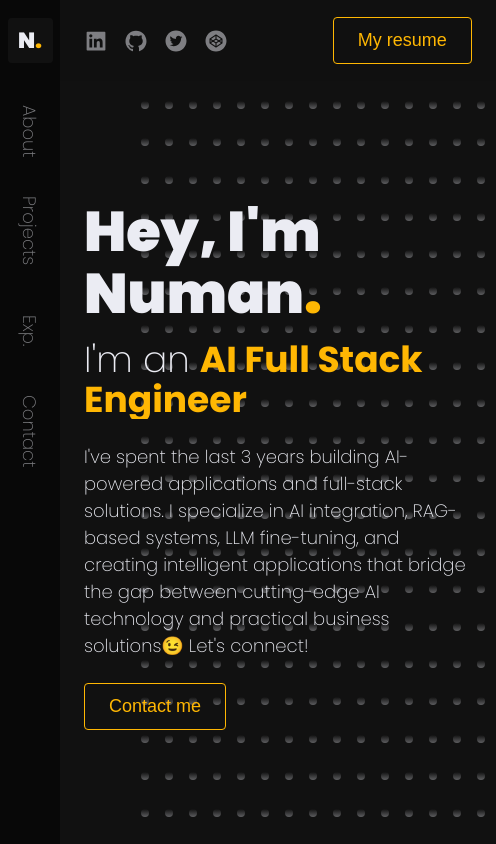
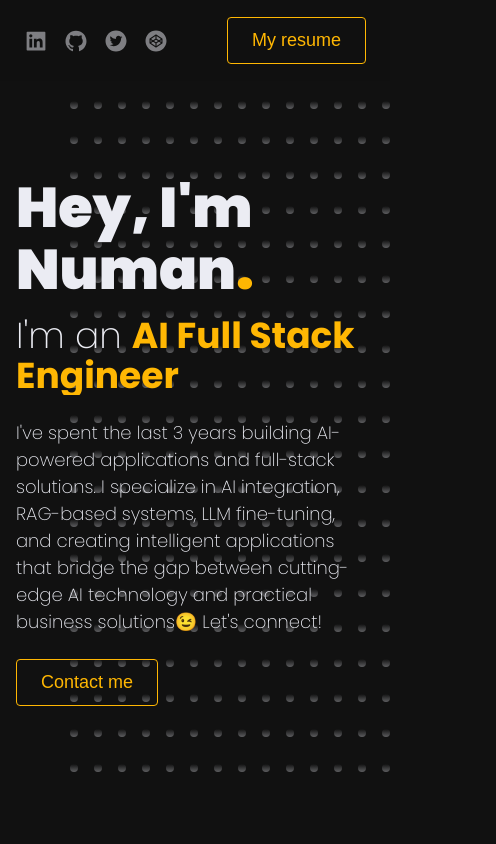
Before and after one commit to numanabubakar/reactportfolio, a React (Create React App) app: page / in a window 390 px wide. Shown: the top 844 px of the page, 496 px wide, since content can reach past the window. Built offline with nearby package versions, Linux system fonts and the light colour scheme.

Commit message:
navigation sidebar and core portfolio sections including contact, experience, and projects

```diff
--- a/src/components/contact/contact.module.scss
+++ b/src/components/contact/contact.module.scss
@@ -45,8 +45,14 @@
   font-size: var(--text-md);
 
   margin: auto;
+  margin-bottom: 1.2rem;
 
   transition: 0.25s color;
+
+  @media (max-width: 480px) {
+    font-size: var(--text-sm);
+    word-break: break-all;
+  }
 }
 
 .contactEmail:hover {
--- a/src/components/experience/Experience.js
+++ b/src/components/experience/Experience.js
@@ -14,46 +14,35 @@ export const Experience = () => {
 
 const experience = [
   {
-    title: "AI Full Stack Engineering",
-    position: "AI Integration & RAG Systems",
-    time: "2023 - Present",
-    location: "Pakistan",
+    title: "Amal Academy",
+    position: "Career-Prep Fellowship",
+    time: "Apr 2026 - Jul 2026",
+    location: "Faisalabad, Punjab, Pakistan · On-site",
     description:
-      "Specializing in building AI-powered applications with focus on RAG-based systems, LLM fine-tuning, and intelligent data pipelines. I design and implement scalable architectures that seamlessly integrate AI capabilities with full-stack applications, from conversational AI assistants to automated data processing systems.",
+      "Completed a competitive written application and interview process to be selected from over 4,500 applicants for an intensive 3-month Fellowship funded by Stanford University. Invested 150 hours in developing business skills (e.g., communication, leadership, problem solving, teamwork, etc.) that will help me make a deeper impact on the job.",
     tech: [
-      "Python",
-      "FastAPI",
-      "Next.js",
-      "LangChain",
-      "OpenAI",
-      "Vector DBs",
-      "RAG",
-      "LLM Fine-tuning",
+      "Communication",
+      "Leadership",
+      "Problem Solving",
+      "Teamwork",
+      "Professional Development",
     ],
   },
   {
-    title: "Full Stack Development",
-    position: "React & Node.js",
-    time: "2022 - 2023",
-    location: "Pakistan",
+    title: "Meshlogix Solutions",
+    position: "Artificial Intelligence Engineer",
+    time: "Feb 2025 - Jan 2026",
+    location: "Lahore, Punjab, Pakistan · Hybrid",
     description:
-      "Built responsive and scalable web applications using ReactJS and Node.js. Leveraged modern frameworks and tools to create efficient, maintainable codebases with excellent user experiences. Integrated various APIs and databases to deliver robust solutions.",
-    tech: ["React", "Node.js", "Firebase", "MongoDB", "Express", "Git", "GitHub"],
-  },
-  {
-    title: "Mobile Development",
-    position: "React Native",
-    time: "2021 - 2022",
-    location: "Pakistan",
-    description:
-      "Developed cross-platform mobile applications using React Native, creating native-like experiences for both iOS and Android platforms. Focused on performance optimization and user experience while maintaining code reusability across platforms.",
+      "Developed intelligent AI backend architectures and conversational wrappers using OpenAI's GPT-4o and Bland AI, automating complex data workflows and outbound interactions for 4 corporate platforms. Engineered structured prompt templates and sequential chained flows using LangChain, reducing manual content creation costs by 70% and boosting email marketing open rates by 25%. Optimized database and retrieval pipelines utilizing Supabase and Qdrant hybrid vector search, improving AI context retention and semantic search accuracy for over 15,000 tokens of technical documentation. Built user-friendly AI translation and SQL query rewriting tools, completely eliminating the need for technical SQL skills among non-technical users and accelerating data insight delivery.",
     tech: [
-      "React Native",
-      "iOS",
-      "Android",
-      "Firebase",
-      "Navigation",
-      "State Management",
+      "OpenAI GPT-4o",
+      "LangChain",
+      "Bland AI",
+      "Supabase",
+      "Qdrant",
+      "Python",
+      "Vector Search",
     ],
   },
 ];
--- a/src/components/home/Home.js
+++ b/src/components/home/Home.js
@@ -7,6 +7,7 @@ import { About } from "../about/About";
 import { Projects } from "../projects/Projects";
 import { Experience } from "../experience/Experience";
 import { Contact } from "../contact/Contact";
+import { Volunteering } from "../volunteering/Volunteering";
 
 export const Home = () => {
   return (
@@ -19,6 +20,7 @@ export const Home = () => {
           <About />
           <Projects />
           <Experience />
+          <Volunteering />
           <Contact />
           <div
             style={{
--- a/src/components/home/home.module.scss
+++ b/src/components/home/home.module.scss
@@ -1,4 +1,8 @@
 .home {
   display: grid;
   grid-template-columns: 60px 1fr;
+
+  @media (max-width: 768px) {
+    grid-template-columns: 1fr;
+  }
 }
--- a/src/components/nav/sidebar.module.scss
+++ b/src/components/nav/sidebar.module.scss
@@ -12,6 +12,11 @@
   flex-direction: column;
   align-items: center;
   overflow-y: scroll;
+
+  @media (max-width: 768px) {
+    display: none;
+  }
+
 
   -ms-overflow-style: none; /* IE and Edge */
   scrollbar-width: none; /* Firefox */
--- a/src/components/projects/Projects.js
+++ b/src/components/projects/Projects.js
@@ -18,7 +18,7 @@ export const Projects = () => {
 
 const projects = [
   {
-    title: "IdeaForge Pakistan - AI Startup Validator",
+    title: "IAI Startup Idea Validator & Co-Founder Agent",
     imgSrc: "assets/img/ideaforge.png",
     code: "https://github.com/numanabubakar/AI-Startup-Validator",
     projectLink: "https://ai-startup-validator-pearl.vercel.app/",
@@ -46,7 +46,7 @@ const projects = [
     title: "NoteHub - AI Study Assistant",
     imgSrc: "assets/img/notehub.png",
     code: "https://github.com/numanabubakar/NoteTube",
-    projectLink: "#",
+    projectLink: "https://note-tube-fyp.vercel.app/",
     tech: ["Next.js", "React", "Gemini Pro", "Supabase", "Framer Motion", "Radix UI"],
     description:
       "An AI-powered study platform that transforms YouTube videos into structured study notes, quizzes, and analytical progress reports.",
@@ -96,7 +96,7 @@ const projects = [
     title: "LULC Mobile Classifier",
     imgSrc: "assets/img/lulc_mobile.jpeg",
     code: "https://github.com/numanabubakar/LULC-Recognition-App",
-    projectLink: "#",
+    projectLink: "https://drive.google.com/file/d/13aK8sNAWProWrYVPvQ-d8dX87s0nTo1s/view?usp=sharing",
     tech: ["React Native", "TypeScript", "Deep Learning", "Lottie Animations"],
     description:
       "A mobile application for real-time satellite imagery classification with an integrated AI chatbot for geographical analysis.",
@@ -121,7 +121,7 @@ const projects = [
     title: "Automated Multi-Source Data Pipeline",
     imgSrc: 'assets/img/n8n.png',
     code: "https://github.com/numanabubakar",
-    projectLink: "#",
+    projectLink: "https://www.linkedin.com/posts/numanabubakar_automation-n8n-supabase-ugcPost-7342935682996170752-x-5O/?utm_source=share&utm_medium=member_desktop&rcm=ACoAADz43bwBQwew79Ql4Crv9FW0otUusHqZy9Y",
     tech: ["n8n", "Supabase", "Slack", "Airtable", "pgvector", "RAG"],
     description:
       "A no-code/low-code data pipeline that automates collection, transformation, and delivery of data across platforms with semantic search capabilities.",
@@ -148,7 +148,7 @@ const projects = [
   {
     title: "AI Medical Consultant",
     imgSrc: "assets/img/medical.png",
-    code: "https://github.com/numanabubakar",
+    code: "https://github.com/numanabubakar/ai-doctor-platform",
     projectLink: "https://aidocconsultant.netlify.app/",
     tech: ["Next.js", "FastAPI", "Python", "LangChain", "Firebase", "LLM"],
     description:
@@ -176,7 +176,7 @@ const projects = [
   {
     title: "Talk with Your PDF",
     imgSrc: "assets/img/talkpdf.png",
-    code: "https://github.com/numanabubakar",
+    code: "https://github.com/numanabubakar/talkToPDF",
     projectLink: "https://askfrompdf.streamlit.app/",
     tech: ["Python", "FastAPI", "Streamlit", "LangChain", "FAISS", "OpenAI"],
     description:
@@ -201,38 +201,38 @@ const projects = [
       </>
     ),
   },
-  {
-    title: "AI Roaster",
-    imgSrc: "assets/img/roast.png",
-    code: "https://github.com/numanabubakar",
-    projectLink: "#",
-    tech: ["Chainlit", "OpenAI SDK", "Gemini", "Python", "UV"],
-    description:
-      "An engaging AI-based conversation app that playfully 'roasts' users with humorous and witty responses using multiple LLMs.",
-    modalContent: (
-      <>
-        <p>
-          Created an engaging AI-based conversation app designed to playfully "roast" users with humorous and witty responses, providing entertainment through intelligent AI interactions.
-        </p>
-        <p>
-          Built using Chainlit for real-time chat UI, providing a smooth and responsive conversational experience with instant message delivery and dynamic interface updates.
-        </p>
-        <p>
-          Integrated both OpenAI and Gemini models to dynamically generate diverse and entertaining outputs, ensuring varied and creative responses that keep conversations engaging and unpredictable.
-        </p>
-        <p>
-          Implemented real-time conversational roasting using advanced LLMs, with sophisticated prompt engineering to ensure responses are humorous while maintaining appropriate boundaries and user safety.
-        </p>
-        <p>
-          The application demonstrates advanced AI integration capabilities, showcasing how multiple language models can be orchestrated to create engaging and interactive user experiences.
-        </p>
-      </>
-    ),
-  },
+  // {
+  //   title: "AI Roaster",
+  //   imgSrc: "assets/img/roast.png",
+  //   code: "https://github.com/numanabubakar",
+  //   projectLink: "#",
+  //   tech: ["Chainlit", "OpenAI SDK", "Gemini", "Python", "UV"],
+  //   description:
+  //     "An engaging AI-based conversation app that playfully 'roasts' users with humorous and witty responses using multiple LLMs.",
+  //   modalContent: (
+  //     <>
+  //       <p>
+  //         Created an engaging AI-based conversation app designed to playfully "roast" users with humorous and witty responses, providing entertainment through intelligent AI interactions.
+  //       </p>
+  //       <p>
+  //         Built using Chainlit for real-time chat UI, providing a smooth and responsive conversational experience with instant message delivery and dynamic interface updates.
+  //       </p>
+  //       <p>
+  //         Integrated both OpenAI and Gemini models to dynamically generate diverse and entertaining outputs, ensuring varied and creative responses that keep conversations engaging and unpredictable.
+  //       </p>
+  //       <p>
+  //         Implemented real-time conversational roasting using advanced LLMs, with sophisticated prompt engineering to ensure responses are humorous while maintaining appropriate boundaries and user safety.
+  //       </p>
+  //       <p>
+  //         The application demonstrates advanced AI integration capabilities, showcasing how multiple language models can be orchestrated to create engaging and interactive user experiences.
+  //       </p>
+  //     </>
+  //   ),
+  // },
   {
     title: "Employee Management System",
     imgSrc: "assets/img/employeeadmin.png",
-    code: "https://github.com/numanabubakar",
+    code: "https://github.com/numanabubakar/EmployeeTracker",
     projectLink: "https://employeetracker-admin-panel.netlify.app",
     tech: ["React Native", "Next.js", "React Navigation", "Leaflet Maps", "Context API"],
     description:
@@ -263,7 +263,7 @@ const projects = [
   {
     title: "My Surah Playlist",
     imgSrc: 'assets/img/surah.png',
-    code: "https://github.com/numanabubakar",
+    code: "https://github.com/numanabubakar/Quran-Surahs",
     projectLink: "https://mysurahplaylist.web.app/",
     tech: ["HTML", "CSS", "JS"],
     description:
@@ -298,7 +298,7 @@ const projects = [
   {
     title: "Firebase CRUD",
     imgSrc: "assets/img/crud.png",
-    code: "https://github.com/numanabubakar",
+    code: "https://github.com/numanabubakar/FirebaseCRUD",
     projectLink: "https://firebasecrudbynuman.netlify.app",
     tech: ["ReactJS", "Sass", "Firebase", 'CRUD Operation'],
     description:
@@ -386,18 +386,7 @@ const projects = [
 
           <p>You get the idea. Now more lorem {":)"}</p>
         </Reveal>
-        <Reveal>
 
-          <p>
-            Lorem ipsum dolor sit amet consectetur, adipisicing elit. Aspernatur
-            quia officia odio nulla consectetur aperiam ad tempora magni magnam
-            nesciunt.
-          </p>
-        </Reveal>
-        <p>
-          Fuga id sapiente facere ipsa eius exercitationem officiis deleniti,
-          rerum dolorum. Deserunt soluta modi culpa animi.
-        </p>
       </>
     ),
   },
--- a/src/styles/globals.css
+++ b/src/styles/globals.css
@@ -33,8 +33,17 @@
 html,
 body {
   max-width: 100vw;
+  overflow-x: hidden;
   scroll-behavior: smooth;
   font-size: var(--text-sm);
+
+  -ms-overflow-style: none; /* IE and Edge */
+  scrollbar-width: none; /* Firefox */
+}
+
+html::-webkit-scrollbar,
+body::-webkit-scrollbar {
+  display: none; /* Chrome, Safari, Opera */
 }
 
 body {
@@ -63,6 +72,12 @@ a {
   }
 }
 
+@media (max-width: 480px) {
+  .section-wrapper {
+    padding: 4.8rem 1.6rem;
+  }
+}
+
 .chip {
   font-size: var(--text-xs);
   background: var(--background-light);
```
Also changed, not shown: src/components/about/Stats.js (+1 -11 lines), src/components/contact/Contact.js (+9 -1 lines), src/components/nav/SideBar.js (+10 -0 lines), src/components/volunteering/Volunteering.js (added, +63 -0 lines), src/components/volunteering/volunteering.module.scss (added, +138 -0 lines).
